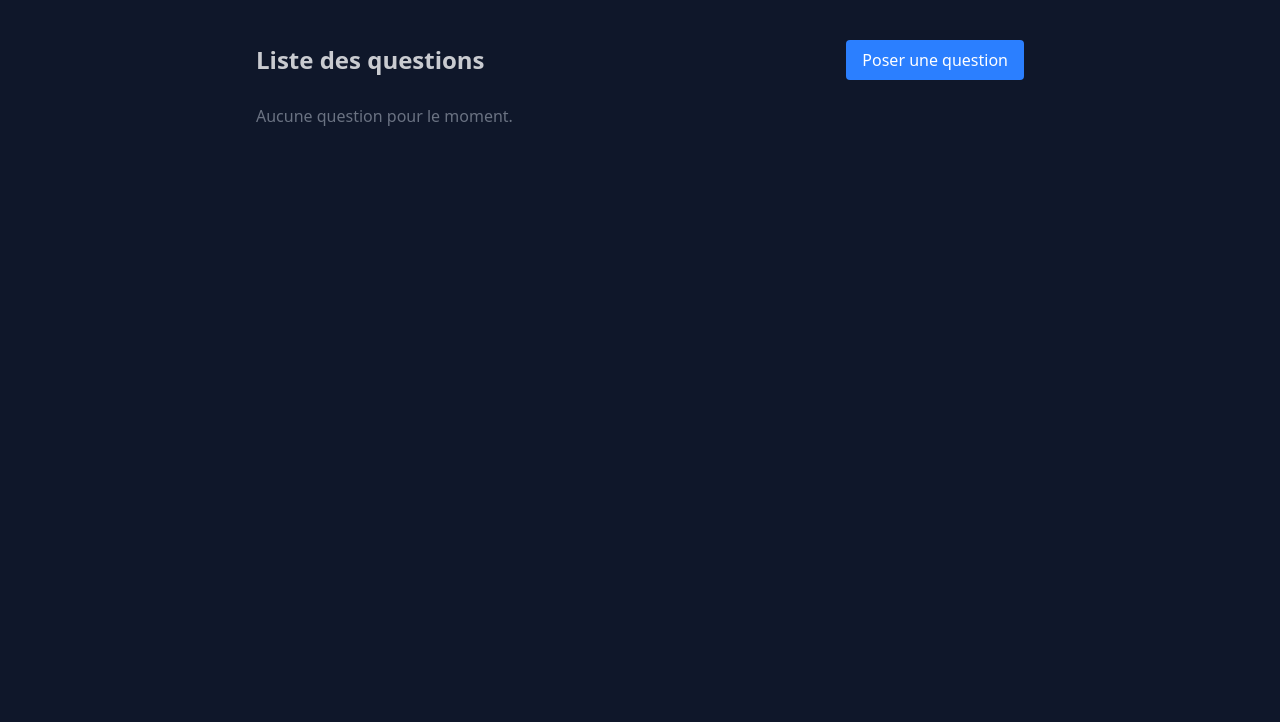
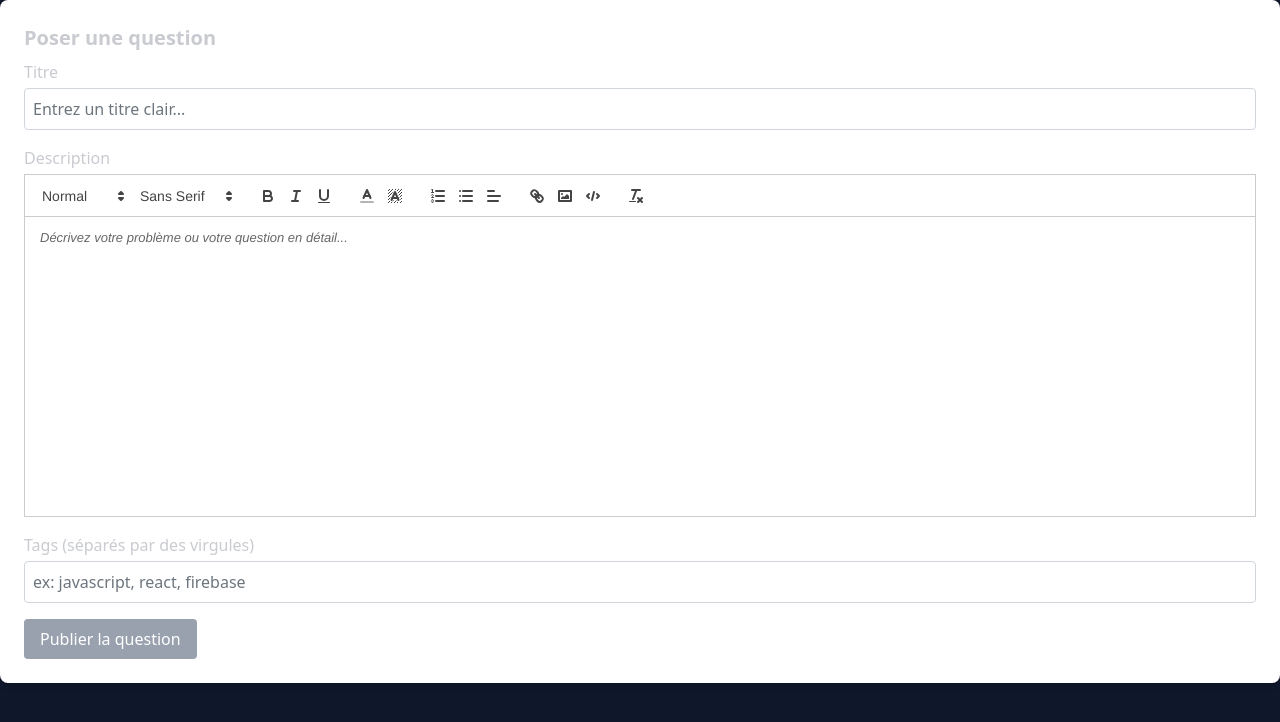
Before and after one commit to adenadams20/ministack, a React (Vite) app: page /questionfrom in a window 1280 px wide. Shown: the top 722 px of the page. Built offline with nearby package versions, Linux system fonts and the light colour scheme; no server answers; the database is empty.

Commit message:
j'ai commencé QuestionForm et AskQuestion

```diff
--- a/package.json
+++ b/package.json
@@ -12,7 +12,10 @@
   "dependencies": {
     "@tailwindcss/vite": "^4.1.14",
     "firebase": "^12.4.0",
+    "primeicons": "^7.0.0",
+    "primereact": "^10.9.7",
     "prop-types": "^15.8.1",
+    "quill": "^2.0.3",
     "react": "^19.1.1",
     "react-dom": "^19.1.1",
     "react-router-dom": "^7.9.4",
--- a/src/App.jsx
+++ b/src/App.jsx
@@ -1,11 +1,16 @@
-import React from "react";
+import { Route, Routes } from "react-router-dom";
 import Home from "./pages/Home"
+import QuestionForm from "./components/QuestionForm";
 function App() {
 
 
   return (
    <div>
-   <Home/>
+
+   <Routes>
+   <Route path="/" element={ <Home/>} />
+   < Route path="/questionfrom"element={ <QuestionForm /> } />
+   </Routes>
    </div>
   )
 }
--- /dev/null
+++ b/src/Hook/useQuestion.js
@@ -0,0 +1,4 @@
+import { useContext } from "react";
+import { QuestionContext } from "../context/QuestionContext";
+
+export const useQuestions = () => useContext(QuestionContext);
--- a/src/components/QuestionForm.jsx
+++ b/src/components/QuestionForm.jsx
@@ -0,0 +1,99 @@
+import React, { useState } from "react";
+import { Editor } from "primereact/editor";
+import "primereact/resources/themes/saga-blue/theme.css"; // thème (modifiable)
+import "primereact/resources/primereact.min.css";
+import "primeicons/primeicons.css";
+
+const QuestionForm = ({ onSubmit }) => {
+  const [title, setTitle] = useState("");
+  const [description, setDescription] = useState(""); // éditeur
+  const [tags, setTags] = useState("");
+
+  // ✅ Vérifie si le bouton peut être activé
+  const isFormValid = title.trim() !== "" && description.trim() !== "";
+
+  const handleSubmit = (e) => {
+    e.preventDefault();
+
+    const newQuestion = {
+      title,
+      description,
+      tags: tags
+        .split(",")
+        .map((tag) => tag.trim())
+        .filter((tag) => tag !== ""),
+    };
+
+    // Envoie de la question (callback parent)
+    if (onSubmit) {
+      onSubmit(newQuestion);
+    }
+
+    // Réinitialisation des champs
+    setTitle("");
+    setDescription("");
+    setTags("");
+
+    alert("Question publiée avec succès !");
+  };
+
+  return (
+    <form
+      onSubmit={handleSubmit}
+      className="space-y-4 bg-white p-6 shadow-md rounded-lg"
+    >
+      <h2 className="text-xl font-semibold mb-2">Poser une question</h2>
+
+      {/* Champ Titre */}
+      <div>
+        <label className="block font-medium mb-1">Titre</label>
+        <input
+          type="text"
+          placeholder="Entrez un titre clair..."
+          value={title}
+          onChange={(e) => setTitle(e.target.value)}
+          className="w-full border border-gray-300 p-2 rounded"
+          required
+        />
+      </div>
+
+      {/* Éditeur PrimeReact */}
+      <div>
+        <label className="block font-medium mb-1">Description</label>
+        <Editor
+          value={description}
+          onTextChange={(e) => setDescription(e.htmlValue || "")}
+          style={{ height: "300px" }}
+          placeholder="Décrivez votre problème ou votre question en détail..."
+        />
+      </div>
+
+      {/* Champ Tags */}
+      <div>
+        <label className="block font-medium mb-1">
+          Tags (séparés par des virgules)
+        </label>
+        <input
+          type="text"
+          placeholder="ex: javascript, react, firebase"
+          value={tags}
+          onChange={(e) => setTags(e.target.value)}
+          className="w-full border border-gray-300 p-2 rounded"
+        />
+      </div>
+
+      {/* Bouton de soumission */}
+      <button
+        type="submit"
+        className={`px-4 py-2 rounded text-white ${
+          isFormValid ? "bg-blue-600 hover:bg-blue-700" : "bg-gray-400 cursor-not-allowed"
+        }`}
+        disabled={!isFormValid}
+      >
+        Publier la question
+      </button>
+    </form>
+  );
+};
+
+export default QuestionForm;
--- a/src/context/Question.Context.jsx
+++ b/src/context/Question.Context.jsx
@@ -1,35 +1,48 @@
-import { createContext, useState, useContext } from "react";
+import React, { createContext, useEffect, useState } from "react";
+import { addQuestion, getQuestions, getQuestionById } from "../services/questionService";
 
-// 1️⃣ Création du contexte
-const QuestionContext = createContext();
+export const QuestionContext = createContext();
 
-// 2️⃣ Fournisseur de contexte
 export const QuestionProvider = ({ children }) => {
-  const [questions, setQuestions] = useState([
-    {
-      id: 1,
-      title: "Comment utiliser useEffect en React ?",
-      author: "Sadio",
-      date: "15 octobre 2025",
-      tags: ["react", "hooks", "javascript"],
-      votes: 8,
-    },
-    {
-      id: 2,
-      title: "Quelle différence entre var, let et const ?",
-      author: "Alex",
-      date: "14 octobre 2025",
-      tags: ["javascript", "variables"],
-      votes: 5,
-    },
-  ]);
+  const [questions, setQuestions] = useState([]);
+  const [loading, setLoading] = useState(true);
+
+  // Charger les questions au montage
+  useEffect(() => {
+    fetchQuestions();
+  }, []);
+
+  const fetchQuestions = async () => {
+    setLoading(true);
+    try {
+      const data = await getQuestions();
+      setQuestions(data);
+    } catch (error) {
+      console.error("Erreur de chargement des questions:", error);
+    } finally {
+      setLoading(false);
+    }
+  };
+
+  const createQuestion = async (newQuestion) => {
+    await addQuestion(newQuestion);
+    await fetchQuestions(); // recharge la liste après ajout
+  };
+
+  const getById = async (id) => {
+    return await getQuestionById(id);
+  };
 
   return (
-    <QuestionContext.Provider value={{ questions, setQuestions }}>
+    <QuestionContext.Provider
+      value={{
+        questions,
+        loading,
+        createQuestion,
+        getById,
+      }}
+    >
       {children}
     </QuestionContext.Provider>
   );
 };
-
-// 3️⃣ Hook personnalisé pour utiliser le contexte facilement
-export const useQuestions = () => useContext(QuestionContext);
--- a/src/pages/AskQuestion.jsx
+++ b/src/pages/AskQuestion.jsx
@@ -0,0 +1,22 @@
+import React from "react";
+import { useNavigate } from "react-router-dom";
+import { useQuestions } from "../context/QuestionContext";
+import QuestionForm from "../components/QuestionForm";
+
+const AskQuestion = () => {
+  const { createQuestion } = useQuestions();
+  const navigate = useNavigate();
+
+  const handleSubmit = async (newQuestion) => {
+    await createQuestion(newQuestion);
+    navigate("./Home.jsx"); // redirige vers la page d’accueil après soumission
+  };
+
+  return (
+    <div className="max-w-2xl mx-auto py-10">
+      <QuestionForm onSubmit={handleSubmit} />
+    </div>
+  );
+};
+
+export default AskQuestion;
--- a/src/pages/Home.jsx
+++ b/src/pages/Home.jsx
@@ -1,21 +1,20 @@
 // src/pages/Home.jsx
 import React from "react";
-import { useNavigate } from "react-router-dom";
+import { Link } from "react-router-dom";
 import QuestionList from "../components/QuestonList";
 
 const Home = () => {
-  const navigate = useNavigate();
 
   return (
     <div className="max-w-3xl mx-auto mt-10">
       <div className="flex justify-between items-center mb-6">
         <h1 className="text-2xl font-bold">Liste des questions</h1>
+        <Link to="/questionfrom">
         <button
-          onClick={() => navigate("./AskQuestion.jsx")}
-          className="px-4 py-2 bg-blue-500 text-white rounded hover:bg-blue-600"
+          className="px-4 py-2 bg-blue-500 text-white rounded hover:bg-blue-600 shadow"
         >
           Poser une question
-        </button>
+        </button></Link>
       </div>
       <QuestionList />
     </div>
--- a/src/services/firebaseConfig.js
+++ b/src/services/firebaseConfig.js
@@ -1,7 +1,6 @@
 // Import the functions you need from the SDKs you need
 import { initializeApp } from "firebase/app";
 import { getAuth } from "firebase/auth";
-import { getFirestore } from "firebase/firestore";
 // TODO: Add SDKs for Firebase products that you want to use
 // https://firebase.google.com/docs/web/setup#available-libraries
 
@@ -22,7 +21,6 @@ const firebaseConfig = {
 // Initialisation de Firebase
 const app = initializeApp(firebaseConfig);
 export const auth = getAuth(app);
-export const db = getFirestore(app);
 export default app;
 
 // Initialize Firebase
--- /dev/null
+++ b/src/services/questionService.js
@@ -0,0 +1,38 @@
+// src/services/questionService.js
+import { getFirestore, collection, addDoc, getDocs, doc, getDoc, Timestamp } from "firebase/firestore";
+import app from "./firebaseConfig";
+
+const db = getFirestore(app);
+
+// ➕ Ajouter une question
+export const addQuestion = async (questionData) => {
+  try {
+    const docRef = await addDoc(collection(db, "questions"), {
+      ...questionData,
+      createdAt: Timestamp.now(),
+    });
+    console.log("Question ajoutée avec ID:", docRef.id);
+  } catch (error) {
+    console.error("Erreur d'ajout de la question:", error);
+  }
+};
+
+// 🔄 Récupérer toutes les questions
+export const getQuestions = async () => {
+  const querySnapshot = await getDocs(collection(db, "questions"));
+  return querySnapshot.docs.map((doc) => ({
+    id: doc.id,
+    ...doc.data(),
+  }));
+};
+
+// 🔍 Récupérer une question par ID
+export const getQuestionById = async (id) => {
+  const docRef = doc(db, "questions", id);
+  const snapshot = await getDoc(docRef);
+  if (snapshot.exists()) {
+    return { id: snapshot.id, ...snapshot.data() };
+  } else {
+    throw new Error("Question non trouvée");
+  }
+};
```
Also changed, not shown: 1 other file (tests, documents, lock files or other folders).
